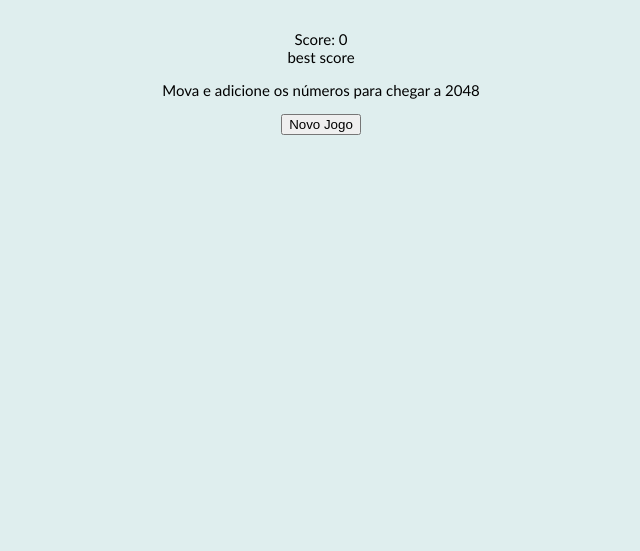
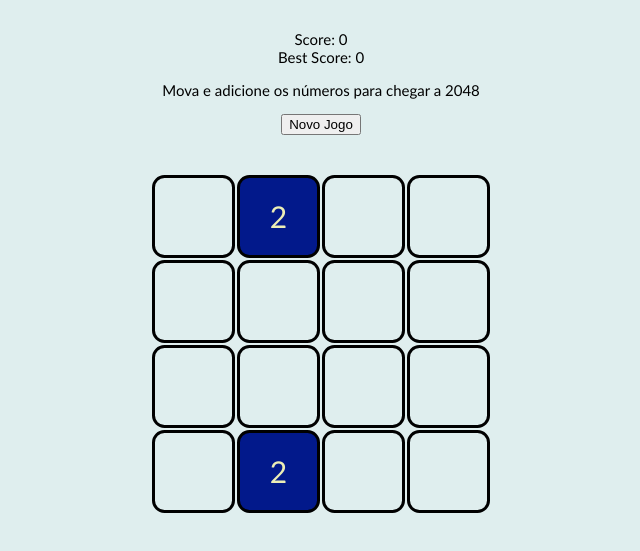
Before and after one commit to andrexmueller/2048, a plain HTML site: page 2048.html in a window 1280 px wide. Shown: the part 97-648 px from the top of the page, without its empty margins (319-959 px from the left). Drawn offline with Linux system fonts and the light colour scheme.

Commit message:
script src fixed

```diff
--- a/2048.html
+++ b/2048.html
@@ -21,6 +21,6 @@
     </table>
 
 
-      <script src="mainv2.js"></script>
+      <script src="main.js"></script>
   </body>
 </html>
```
